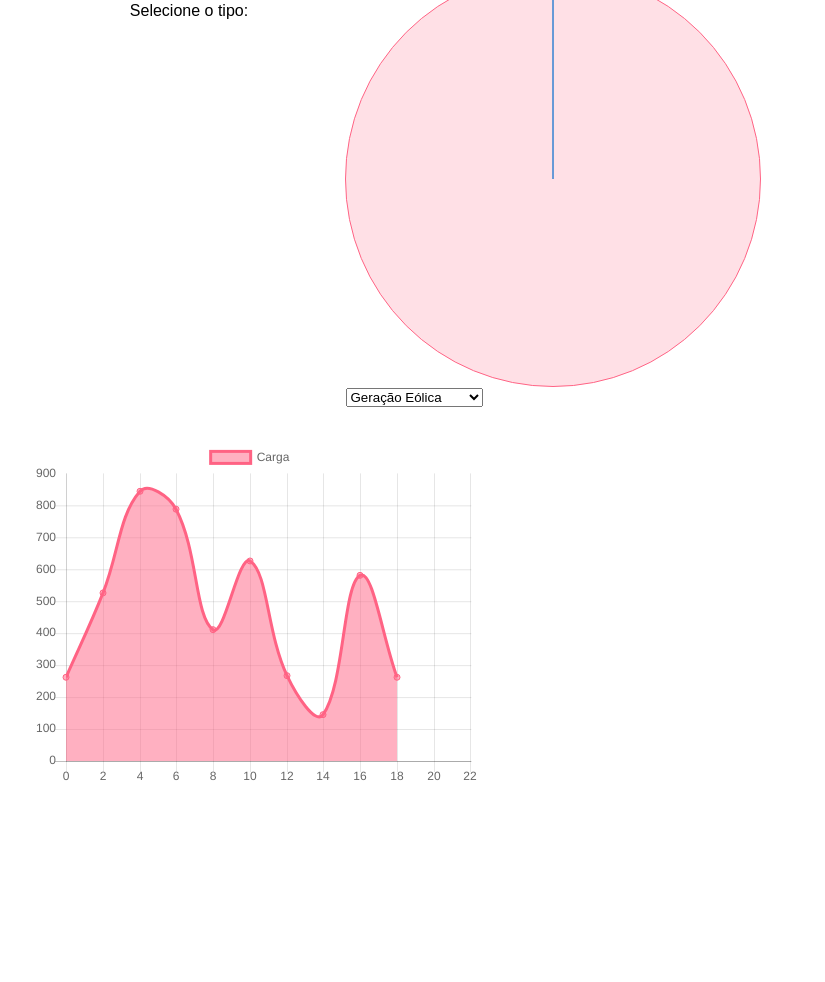
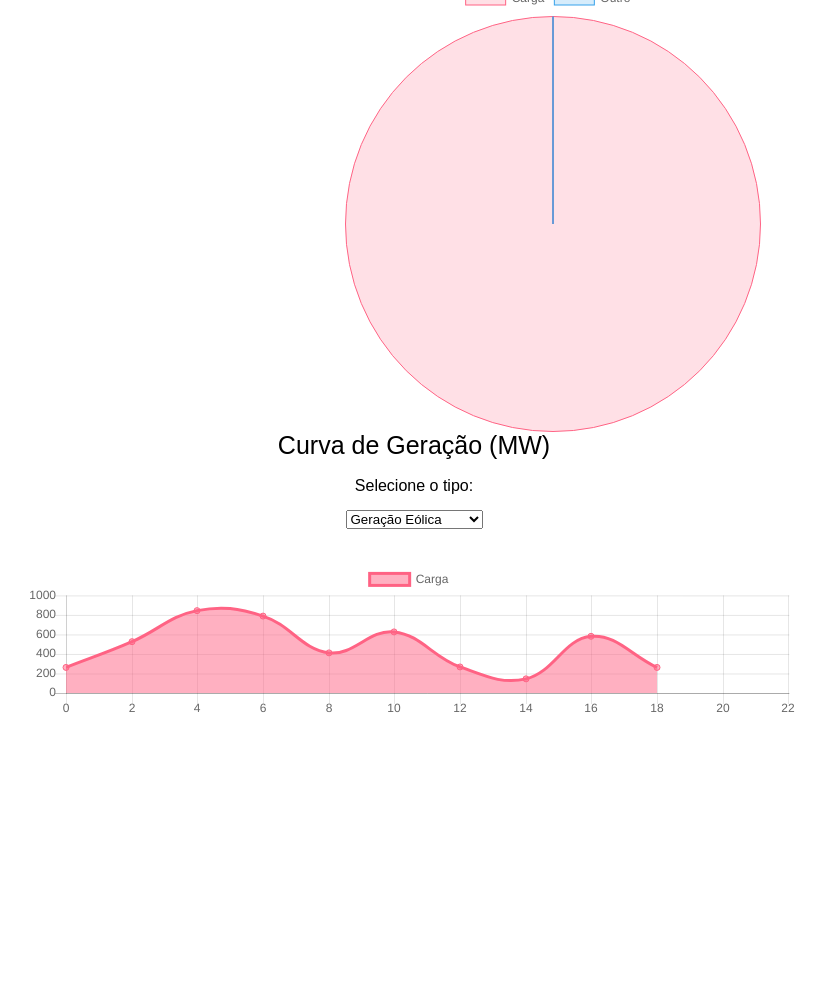
Before and after one commit to rodblk/Charts-project, a plain HTML site: page index.html in a window 1280 px wide. Shown: the part 1408-2390 px from the top of the page, without its empty margins (226-1051 px from the left). Before the commit the page ends 2268 px from the top, so only its background shows below. Drawn offline with Linux system fonts and the light colour scheme.

Commit message:
Gráfico geração ajustado. Requer melhoria.

```diff
--- a/estilo.css
+++ b/estilo.css
@@ -3,6 +3,9 @@ body {
 }
 
 .full {
+	position: relative;
+	display: inline-block;
+	height: 450px;
 	width: 100%;
 }
 
@@ -98,6 +101,7 @@ body {
 	display: block;
 	text-align: center;
 	position: : relative;
+	clear: both;
 	/*top: 40px;*/
 	/*background-color: #662;*/
 	/*color: white;*/
--- a/index.html
+++ b/index.html
@@ -217,8 +217,8 @@
 			</select>
 		</div>
 
-		<div class="chart-container full">
-			<canvas id="geracao" width="940px" height="800"></canvas>
+		<div class="full">
+			<canvas id="geracao" width="200" height="50"></canvas>
 			<script>
 			var ctx = document.getElementById("geracao").getContext('2d');
 			var myChart = new Chart(ctx, {
```
Also changed, not shown: new_index.html (+5 -0 lines).
